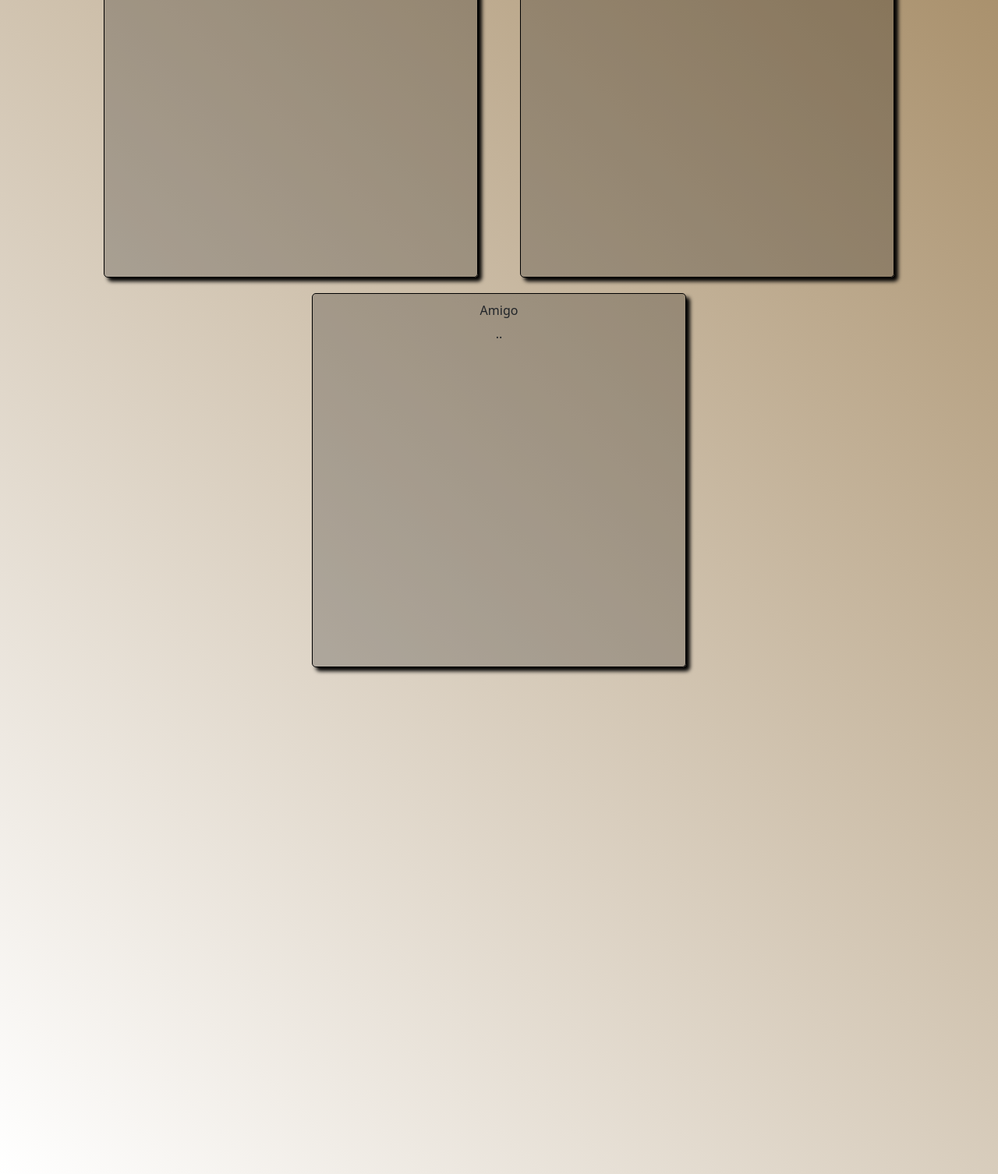
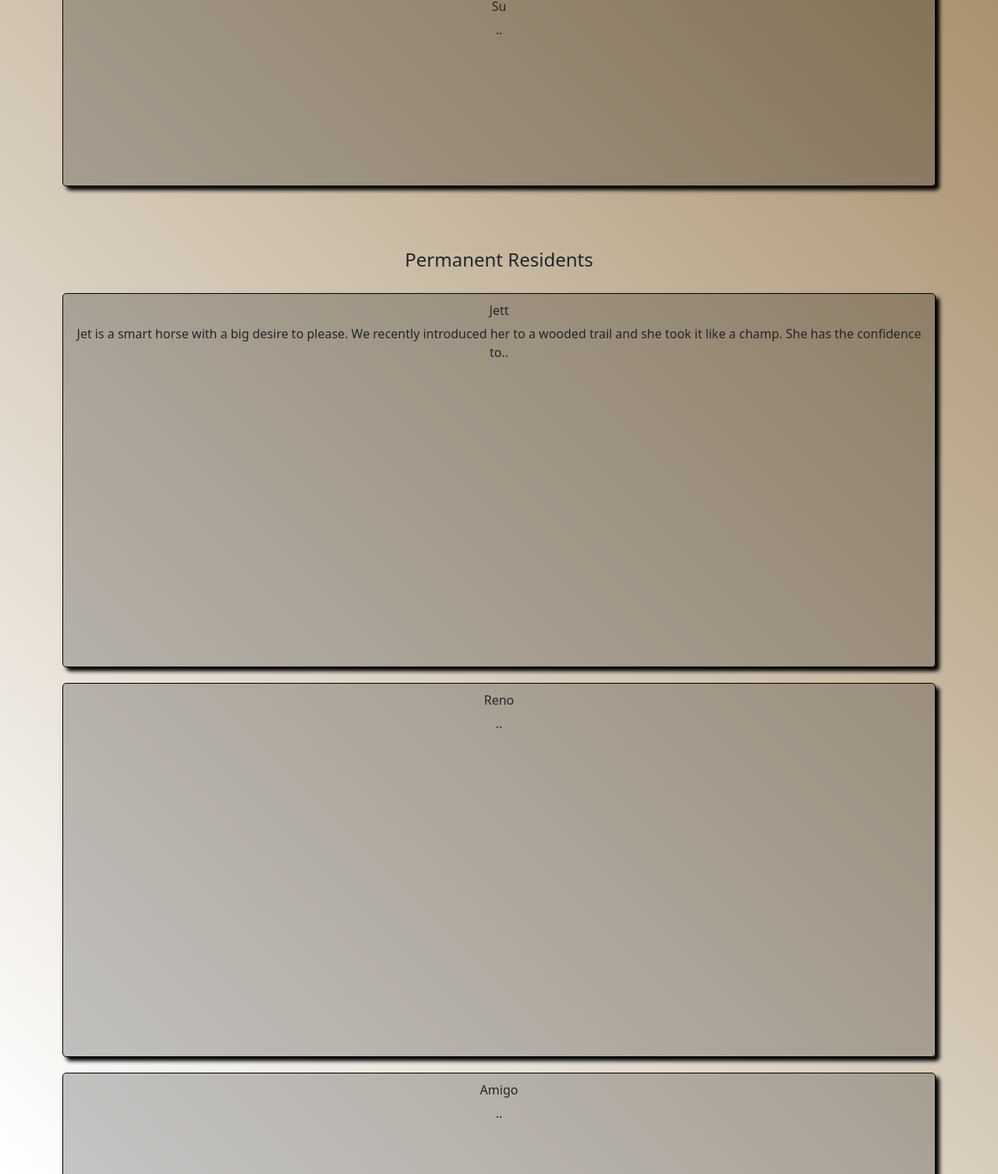
Before and after one commit to tccSolutions/rockin-j-ranch-django, a Django app: page /barn/ in a window 1280 px wide. Shown: the part 1094-2600 px from the top of the page at 78% size. Run offline with Django 4.2, Linux system fonts and the light colour scheme; data comes from the database, SQL or seed files in the repository; some web fonts are replaced.

Commit message:
update to barn styles

```diff
--- a/barn/static/barn/css/styles.css
+++ b/barn/static/barn/css/styles.css
@@ -7,6 +7,7 @@
 }
 
 .horse-container a {
+    width:25%;
     text-decoration: none;
     color:inherit;
 }
@@ -29,3 +30,13 @@
     max-height: 50%;
     object-fit: contain;
 }
+
+@media only screen and (max-width:1340px){
+
+    .horse-container a {
+        width:100%;
+    }
+    .horse-container a div{
+        width:100%;
+    }
+}
--- a/templates/navbar.html
+++ b/templates/navbar.html
@@ -15,7 +15,7 @@
           </li>
           {%if user.is_authenticated%}
             <li class='nav-item float-end'>
-              <a class='nav-link' href="https://rockin-j-ranch.herokuapp.com/admin/logout/">Sign Out</a>
+              <a class='nav-link' href="/admin/logout/">Sign Out</a>
             </li>
           {%endif%}
         </ul>
```
